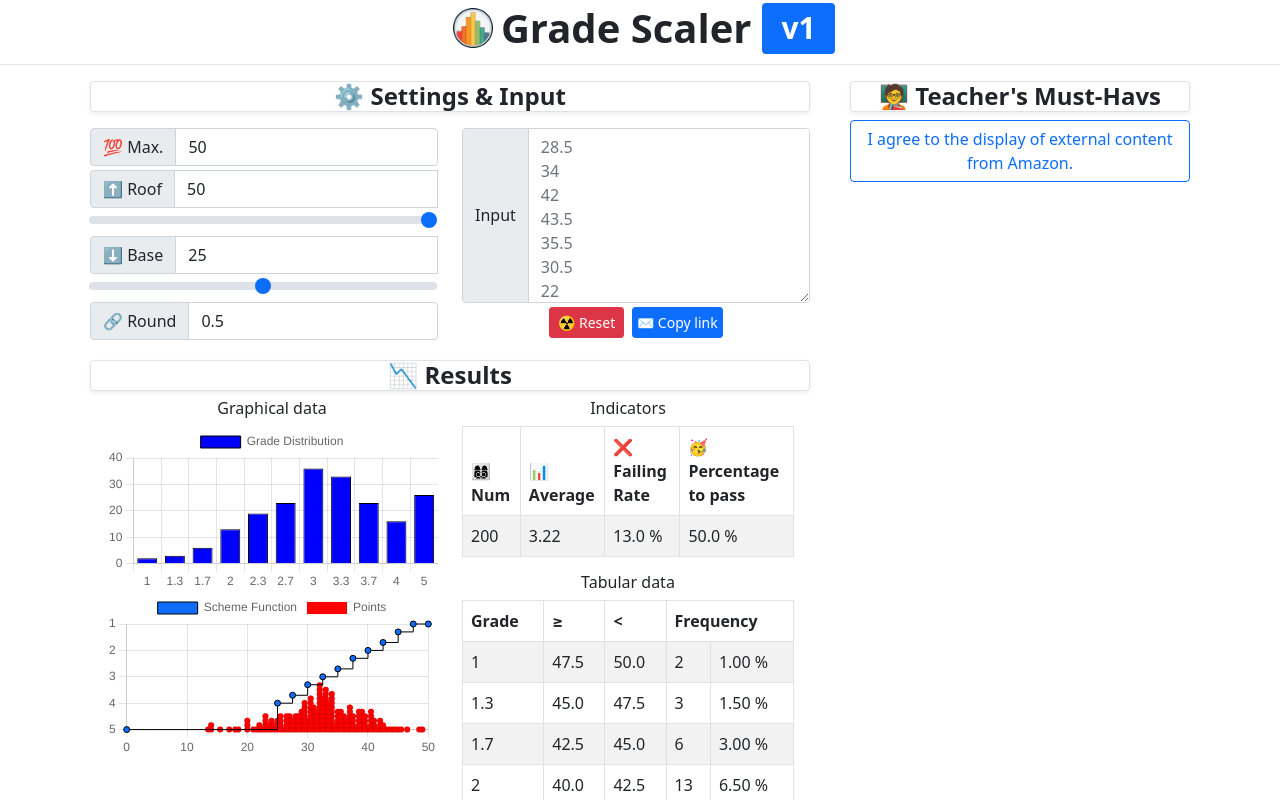
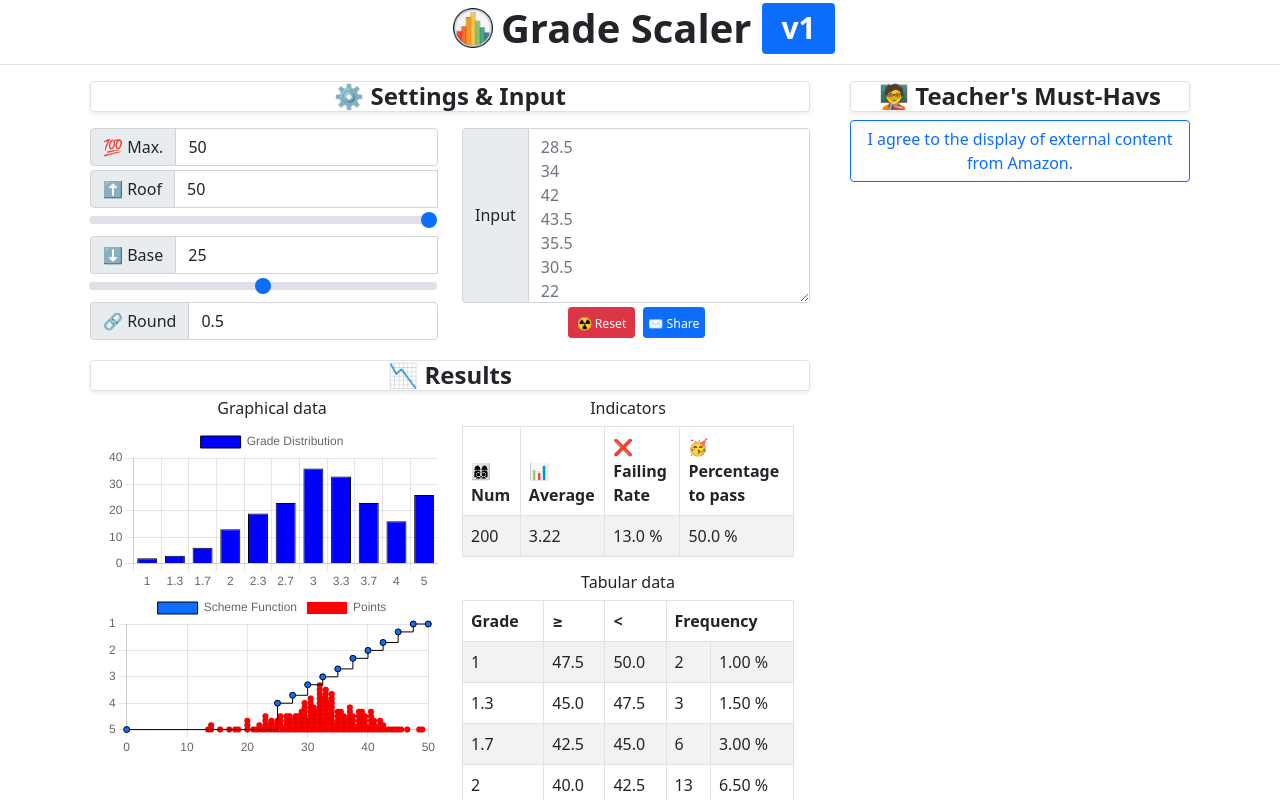
Before and after one commit to lamBOOO/gradescaler, a Next.js app: page / in a window 1280 px wide. Shown: the top 800 px of the page. Built offline with nearby package versions, Linux system fonts and the light colour scheme.

Commit message:
Make btns smaller

```diff
--- a/components/App.js
+++ b/components/App.js
@@ -273,7 +273,7 @@ export default class App extends Component {
                         </InputGroup>
                         <div className="text-center">
                           <Button className="btn-sm m-1" variant="danger" onClick={() => { if (typeof window !== "undefined"){window.location.href = "/" }}}>
-                            ☢️ Reset
+                            <small>☢️ Reset</small>
                           </Button>
                           <CopyButtonWithOverlay copyUrl={(typeof window !== "undefined") ? window.location.protocol + "//" + window.location.host + '/' + JSON.stringify(this.state.input) : ''} />
                         </div>
@@ -712,7 +712,7 @@ function CopyButtonWithOverlay(props) {
         setTimeout(() => { setShow(false); }, 2000);
       }
       }>
-        ✉️ Copy link
+        <small>✉️ Share </small>
       </Button>
       <Overlay target={target.current} show={show} placement="top">
         {(props) => (
```
